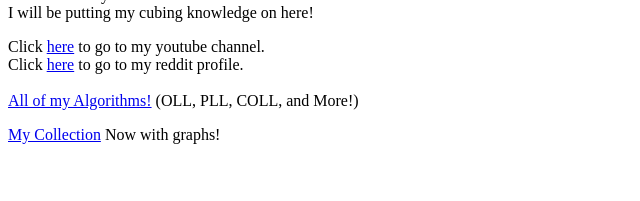
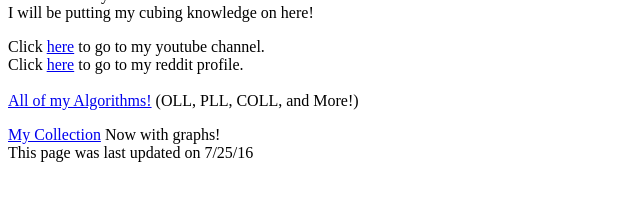
Before and after one commit to grapefruit95/Rocco-sWebsite, a plain HTML site: page index.html in a window 1280 px wide. Shown: the part 229-430 px from the top of the page, without its empty margins (0-640 px from the left). Drawn offline with Linux system fonts and the light colour scheme.

Commit message:
Update index.html

```diff
--- a/index.html
+++ b/index.html
@@ -22,6 +22,8 @@ Click <a href="https://www.reddit.com/user/grapefruit95/">here</a> to go to my r
 </p>
 
 <a href="https://docs.google.com/spreadsheets/d/1cHqxjmiJLZUa1ZgRZEZb4ByIlu1Hvp4hF7z2HDobn_A/">My Collection</a> Now with graphs!
+<br/>
+This page was last updated on 7/25/16
 </body>
 
 </html>
```
